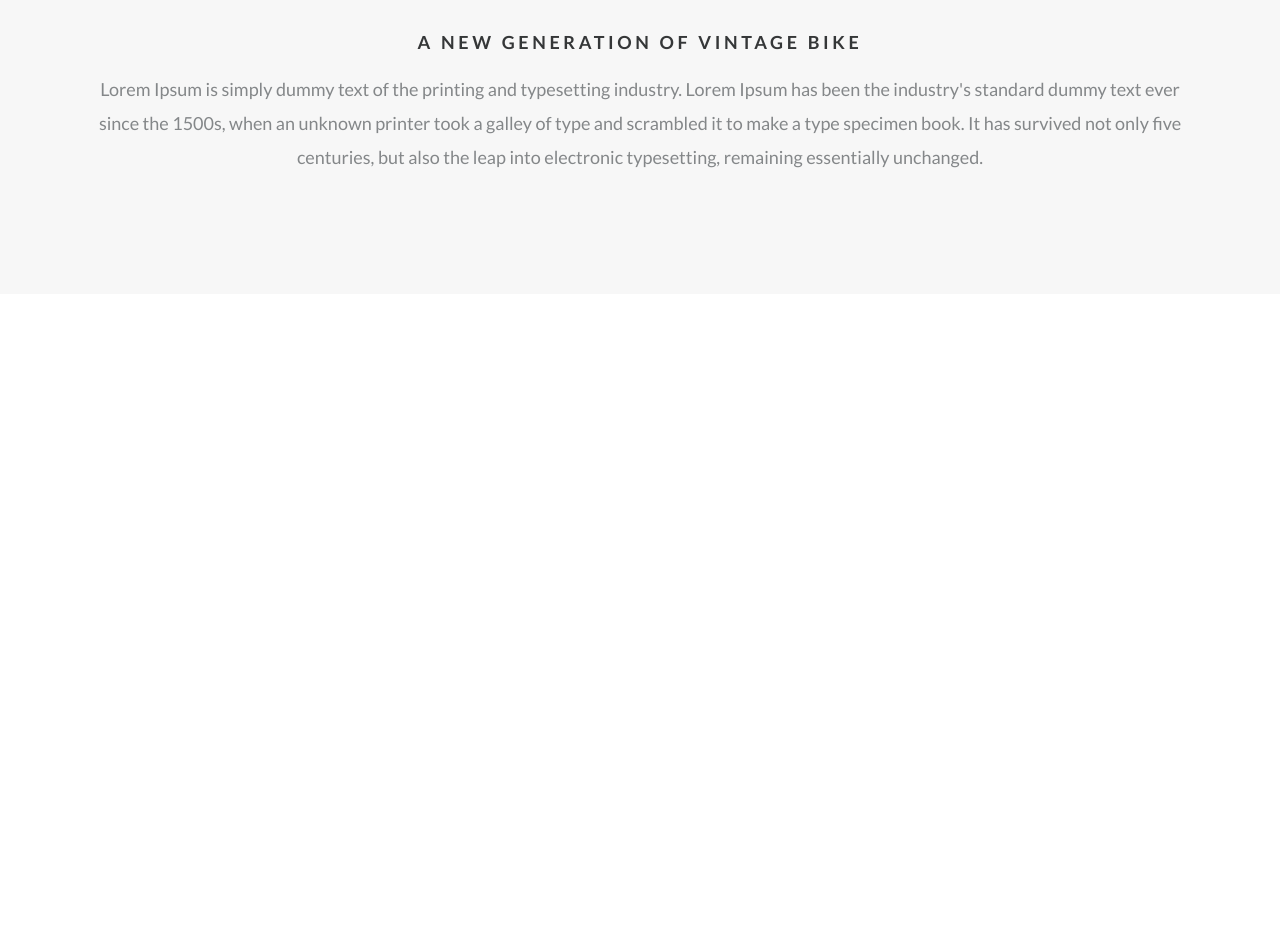
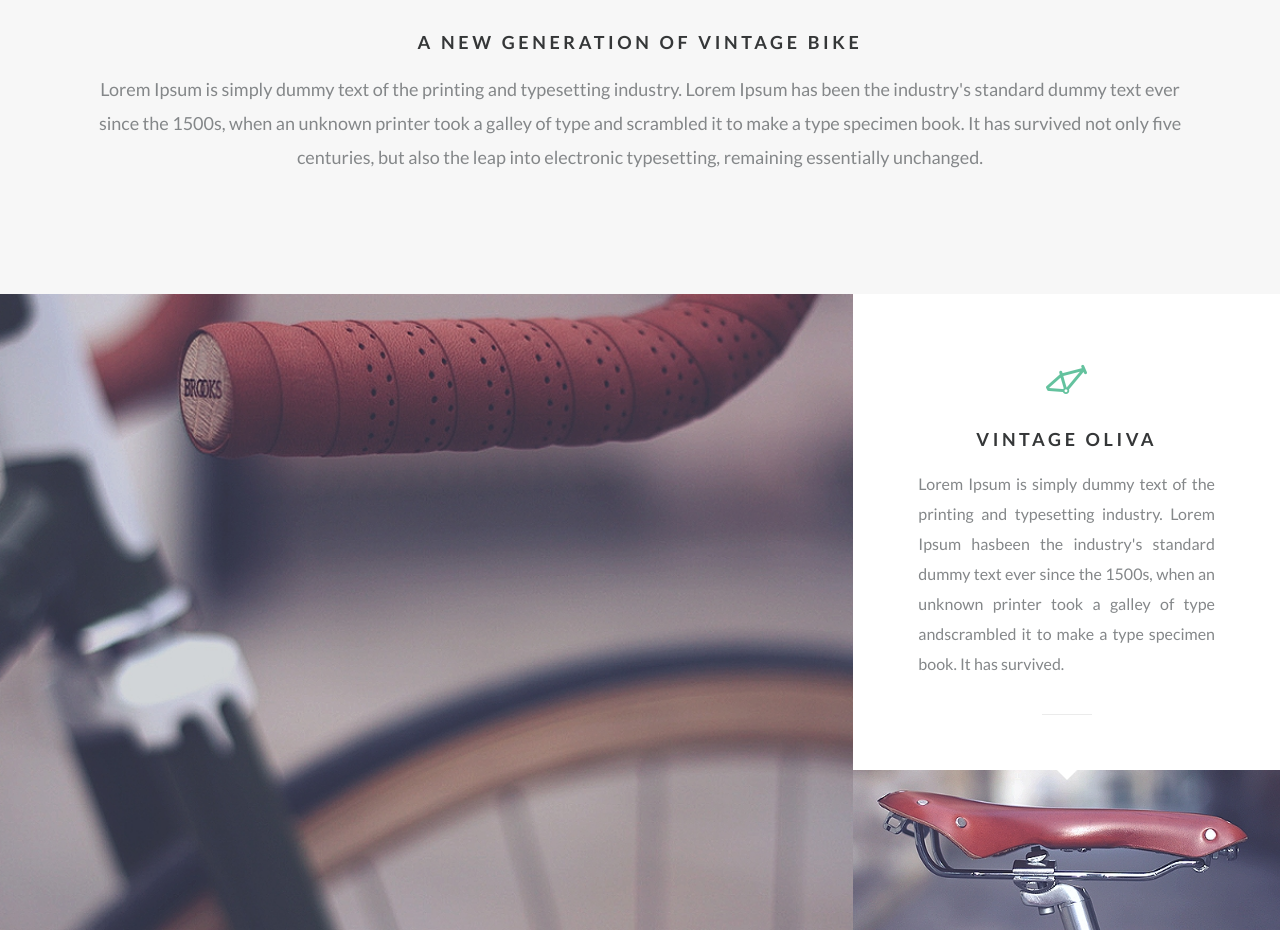
Before and after one commit to RomaRyb/practice, a plain HTML site: page bycicle/index.html in a window 1280 px wide. Shown: the part 966-1896 px from the top of the page. Before the commit the page ends 1260 px from the top, so only its background shows below. Drawn offline with nearby package versions, Linux system fonts and the light colour scheme.

Commit message:
brands added without respons

```diff
--- a/bycicle/#source/scss/style.scss
+++ b/bycicle/#source/scss/style.scss
@@ -155,8 +155,111 @@ h1,h2,h3,h4,h5,h6{font-weight: inherit;font-size: inherit;}
 		color: #848789;
 		font-size: 18px;
 		line-height: 34px;
+
+		// .block__text_j
+		&_j {
+			text-align: justify;
+			font-size: 16px;
+			line-height: 30px;
+			&:after{
+				content: '';
+				display: block;
+				margin: 35px auto 0px auto;
+				width: 50px;
+				height: 1px;
+				background-color: #ebebeb;
+			}
+		}
+	}
+
+}
+
+//============================================================
+
+.brands {
+
+	// .brands__row
+	&__row {
+		@include flexbox();
+	}
+
+	// .brands__column
+	&__column {
+		flex: 0 1 33.333%;
+		// .brands__column_b
+		&_b {
+			flex: 0 1 66.667%;
+		}
+	}
+
+	// .brands__item
+
+	&__item {
+	}
+
+	// .brands__content
+	&__content {
+		padding: 70px 65px 55px 65px;
+		position: relative;
+		&::after{                                   //triangle
+			content: '';
+			position: absolute;
+			bottom: -10px;
+			left: 50%;
+			margin: 0px 0px 0px -10px;;
+			width: 0;
+			height: 0;
+			border-left: 10px solid transparent;
+			border-right: 10px solid transparent;
+			border-top: 10px solid #fff;
+		}
+	}
+
+	// .brands__image
+
+	&__image {
+		padding: 0 0 37.51% 0;
 	}
 }
+.item {
+	height: 100%;
+	display: block;
+	position: relative;
+
+	// .item__logo
+	&__logo {
+		position: absolute;
+		width: 100%;
+		height: 100%;
+		top: 0;
+		left: 0;
+		@include flexbox();
+		@include anim(0.3s,0s)
+		justify-content: center;
+		align-items: center;
+		background-color: rgba(100, 194, 158, 0.5);
+		z-index: 2;
+		opacity: 0;
+		visibility: hidden;
+	}
+
+
+	// .item__image
+	&__image {
+		position: absolute;
+		width: 100%;
+		height: 100%;
+		top: 0;
+		left: 0;
+	}
+	&:hover{
+		.item__logo{
+			opacity: 1;
+			visibility: visible;
+		}
+	}
+}
+
 
 
 //<ПОДКЛЮЧЕНИЕ ФАЙЛОВ UI СТИЛЕЙ, ФОРМ И ГОТОВЫХ КЛАССОВ>====================================================================================================
--- a/bycicle/index.html
+++ b/bycicle/index.html
@@ -51,7 +51,36 @@
 					</div>
 				</section>
 
+				<section class="brands">
+					<div class="brands__row">
 
+						<div class="brands__column brands__column_b">
+							<a href="" class="brands__item item">
+								<span class="item__logo">
+									<img src="img/logos/01.png" alt="">
+								</span>
+								<span class="item__image ibg">
+									<img src="img/brands/01.jpg" alt="">
+								</span>
+							</a>
+						</div>
+
+						<div class="brands__column">
+
+							<div class="brands__content block">
+								<div class="block__icon"><img src="img/icons/title/02.png" alt=""></div>
+								<h2 class="block__tittle">vintage OLIVA</h2>
+								<div class="block__text block__text_j">Lorem Ipsum is simply dummy text of the printing and typesetting industry. Lorem Ipsum hasbeen the industry's standard dummy text ever since the 1500s, when an unknown printer took a galley of type andscrambled it to make a type specimen book. It has survived. </div>
+							</div>
+
+							<div class="brands__image ibg">
+								<img src="img/brands/02.jpg" alt="">
+							</div>
+
+						</div>
+
+					</div>
+				</section>
 			</div>
 			<footer>
 	<div class='container'>
```
Also changed, not shown: bycicle/css/style.css, 1 other file.
